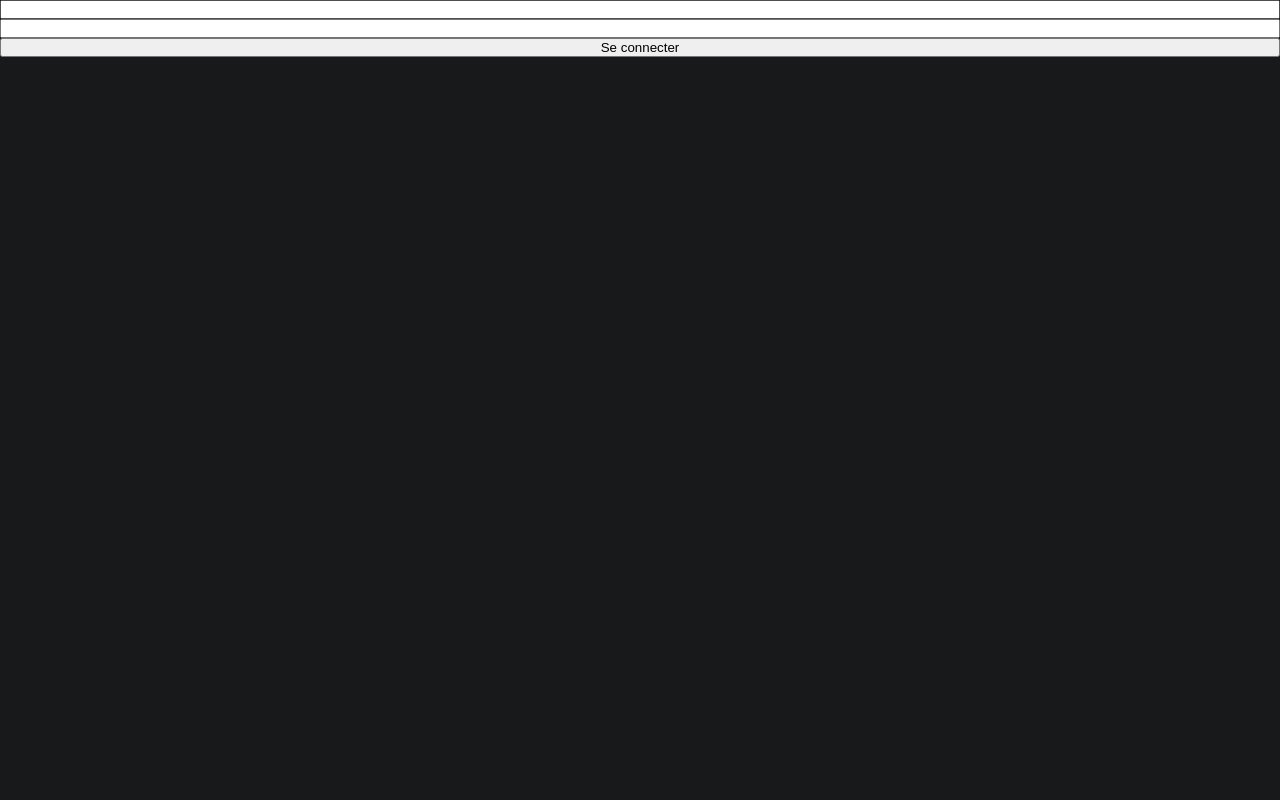
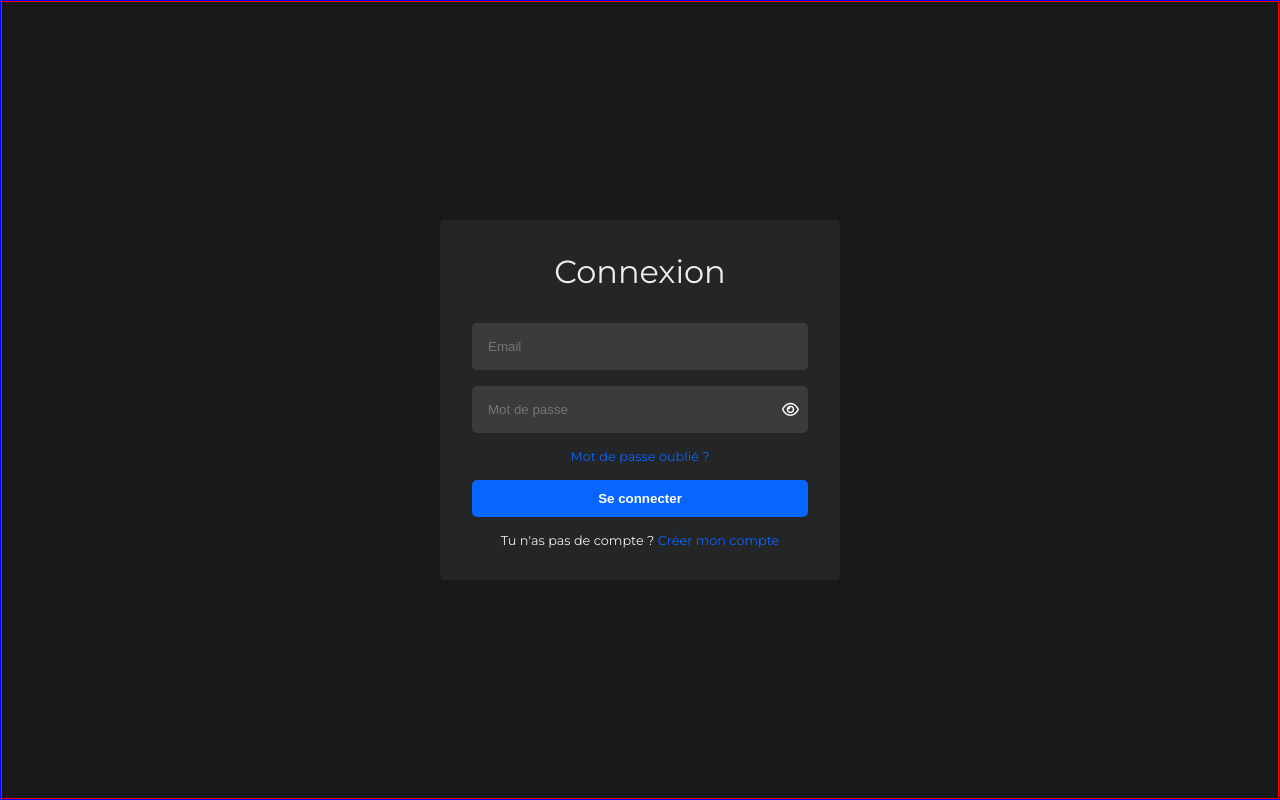
Before and after one commit to Tony-marques/netlinks-v1, a React (Vite) app: page /connexion in a window 1280 px wide. Built offline with nearby package versions, Linux system fonts and the light colour scheme.

Commit message:
Add style to LoginForm and LoginPage

```diff
--- a/src/components/Layout/Layout.tsx
+++ b/src/components/Layout/Layout.tsx
@@ -14,5 +14,7 @@ const Layout = () => {
 export default Layout;
 
 const LayoutStyled = styled.div`
-
+    display: flex;
+    width: 100%;
+    flex-direction: column;
 `;
--- /dev/null
+++ b/src/components/LoginForm/LoginForm.tsx
@@ -0,0 +1,155 @@
+import {styled} from "styled-components";
+import {ChangeEvent, FormEvent, useState} from "react";
+import {useAuth} from "../../hooks/useAuth.tsx";
+import {Link} from "react-router-dom";
+
+const EMPTY_USER: { email: string, password: string } = {
+    email: "",
+    password: ""
+};
+const LoginForm = () => {
+    const [form, setForm] = useState(EMPTY_USER);
+    const [showPassword, setShowPassword] = useState<boolean>(false);
+
+    const {login} = useAuth();
+    const handleOnChange = (event: ChangeEvent<HTMLInputElement>) => {
+        setForm((prev) => {
+            return {
+                ...prev,
+                [event.target.name]: event.target.value
+            };
+        });
+    };
+
+    const handleOnSubmit = (event: FormEvent<HTMLFormElement>) => {
+        event.preventDefault();
+        try {
+            login(form);
+
+            // window.location.reload()
+
+        } catch(err) {
+            //     console.log(err)
+            //     toast("test")
+        }
+
+    };
+
+    const handleToggleShowPaswword = () => {
+        setShowPassword(!showPassword);
+    };
+
+    return (
+        <LoginFormStyled
+            action=""
+            method="POST"
+            onSubmit={handleOnSubmit}
+        >
+            <h1>Connexion</h1>
+
+            <div className="input-group">
+                <input
+                    type="text"
+                    onChange={handleOnChange}
+                    name="email"
+                    placeholder="Email"
+                />
+            </div>
+
+            <div className="input-group">
+                <input
+                    onChange={handleOnChange}
+                    name="password"
+                    type={showPassword ? "text" : "password"}
+                    placeholder="Mot de passe"
+                />
+                {showPassword && <i
+                    className="fa-regular fa-eye-slash"
+                    onClick={handleToggleShowPaswword}
+                ></i>}
+                {!showPassword && <i
+                    className="fa-regular fa-eye"
+                    onClick={handleToggleShowPaswword}
+                ></i>}
+            </div>
+
+            <Link to="#">Mot de passe oublié ?</Link>
+            <button>Se connecter</button>
+            <span>Tu n'as pas de compte ? <Link to="#">Créer mon compte</Link></span>
+
+        </LoginFormStyled>
+    );
+};
+
+export default LoginForm;
+
+const LoginFormStyled = styled.form`
+    display: flex;
+    align-items: center;
+    flex-direction: column;
+    gap: 1rem;
+    padding: 2rem;
+    background-color: #242526;
+    border-radius: 5px;
+    width: 400px;
+
+    h1 {
+        color: #eee;
+        font-weight: 400;
+        margin-bottom: 1rem;
+    }
+
+    .input-group {
+        width: 100%;
+        position: relative;
+
+        input {
+            padding: 1rem;
+            border-radius: 5px;
+            border: none;
+            outline: none;
+            background-color: #3A3B3C;
+            color: white;
+            width: 100%;
+
+        }
+
+        .fa-eye, .fa-eye-slash {
+            display: flex;
+            justify-content: center;
+            color: white;
+            position: absolute;
+            right: 10px;
+            top: 50%;
+            transform: translateY(-50%);
+            cursor: pointer;
+            width: 15px;
+            height: 15px;
+            font-size: 15px;
+        }
+    }
+
+    button {
+        padding: 0.7rem 1rem;
+        background-color: #0866FF;
+        border: none;
+        border-radius: 5px;
+        cursor: pointer;
+        color: white;
+        font-weight: 700;
+        width: 100%;
+    }
+
+    span {
+        color: #eee;
+        font-size: 0.8rem;
+    }
+
+    a {
+        text-decoration: none;
+        font-size: 0.8rem;
+        color: #0866FF;
+    }
+
+
+`;
--- a/src/hooks/useAuth.tsx
+++ b/src/hooks/useAuth.tsx
@@ -28,7 +28,7 @@ export const useAuth = () => {
     };
 
     const login = async (form: { email: string, password: string }) => {
-
+        try {
             const response = await fetch("https://localhost:8000/login", {
                 method: "POST",
                 body: JSON.stringify(form),
@@ -42,7 +42,11 @@ export const useAuth = () => {
                 authenticated();
                 return;
             }
-        dispatch(updateAccount(null));
+            throw new Error('Erreur de connexion')
+        }catch(e){
+            console.log(e);
+        }
+
     };
 
     return {
--- a/src/index.css
+++ b/src/index.css
@@ -4,10 +4,16 @@
     padding: 0;
 }
 
-body {
+body, #root {
+    display: flex;
+    width: 100%;
     background-color: #18191A;
     min-height: 100vh;
     font-family: "Montserrat", sans-serif;
+}
+
+#root {
+    border: 1px solid blue;
 }
 
 .active {
--- a/src/pages/LoginPage/LoginPage.tsx
+++ b/src/pages/LoginPage/LoginPage.tsx
@@ -1,47 +1,13 @@
-import {styled} from "styled-components"
-import {ChangeEvent, FormEvent, useState} from "react";
-import {useAuth} from "../../hooks/useAuth.tsx";
+import {styled} from "styled-components";
+import LoginForm from "../../components/LoginForm/LoginForm.tsx";
 
-const EMPTY_USER: { email: string, password: string } = {
-    email: "",
-    password: "",
-}
+
 
 const LoginPage = () => {
-    const [form, setForm] = useState(EMPTY_USER)
-
-    const {login} = useAuth()
-    const handleOnChange = (event: ChangeEvent<HTMLInputElement>) => {
-        setForm((prev) => {
-            return {
-                ...prev,
-                [event.target.name]: event.target.value
-            }
-        })
-    }
-
-    const handleOnSubmit = (event: FormEvent<HTMLFormElement>) => {
-        event.preventDefault()
-        try {
-            login(form)
-
-            // window.location.reload()
-
-        } catch (err) {
-        //     console.log(err)
-        //     toast("test")
-        }
-
-
-    }
 
     return (
         <LoginPageStyled>
-            <form action="" method='POST' onSubmit={handleOnSubmit}>
-                <input type="text" onChange={handleOnChange} name="email"/>
-                <input type="text" onChange={handleOnChange} name="password"/>
-                <button>Se connecter</button>
-            </form>
+            <LoginForm/>
         </LoginPageStyled>
     );
 };
@@ -49,8 +15,10 @@ const LoginPage = () => {
 export default LoginPage;
 
 const LoginPageStyled = styled.div`
-    form {
-        display: flex;
-        flex-direction: column;
-    }
-`
+    display: flex;
+    justify-content: center;
+    align-items: center;
+    flex-direction: column;
+    flex: 1;
+    border: 1px solid red;
+`;
```
Lines whose indentation alone changed are shown as unchanged.
